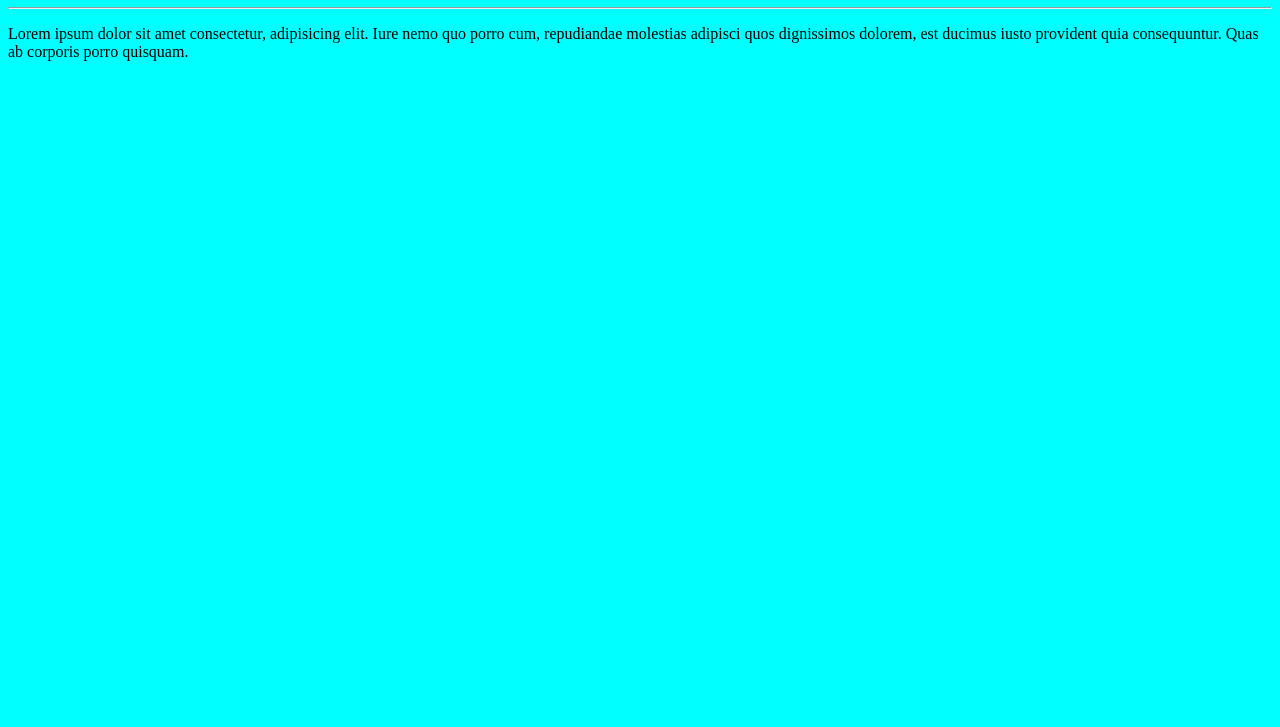
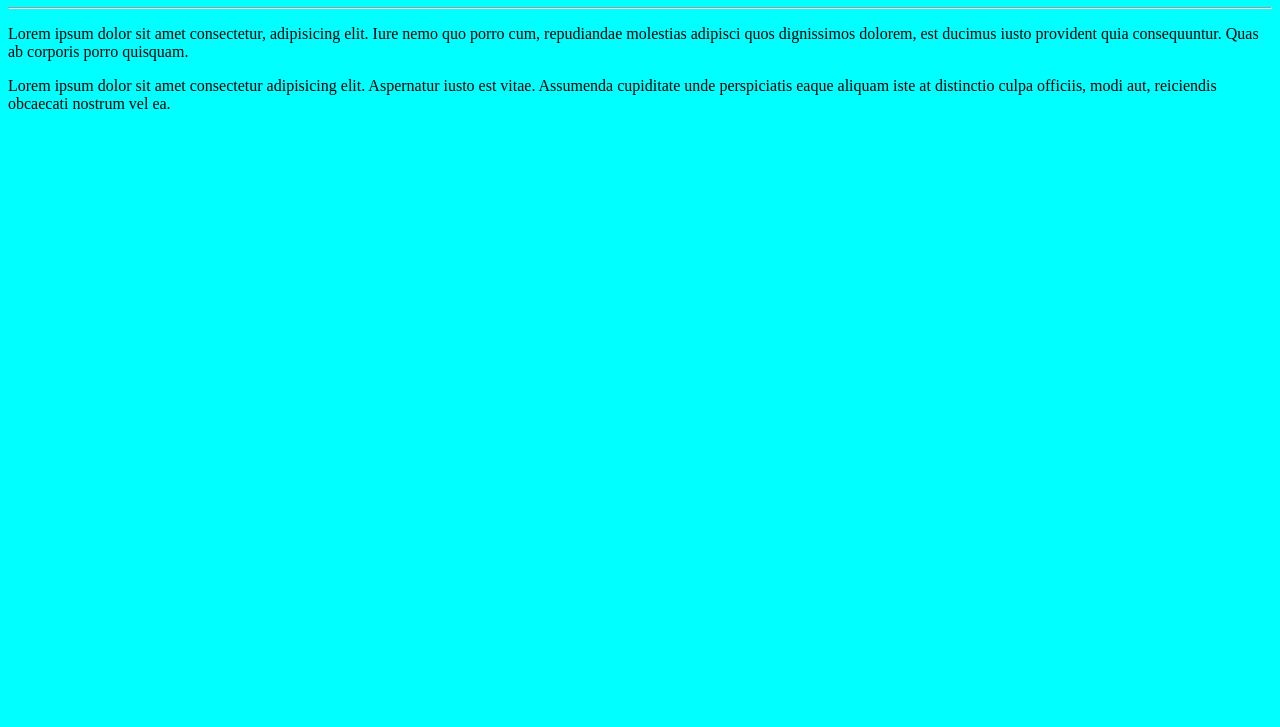
Before and after one commit to thiagorcon/olaMundo_curso_em_video, a plain HTML site: page site_exemplo/index.html in a window 1280 px wide. Shown: the part 73-800 px from the top of the page. Drawn offline with Linux system fonts and the light colour scheme.

Commit message:
adicionei paragrafo

```diff
--- a/site_exemplo/index.html
+++ b/site_exemplo/index.html
@@ -11,5 +11,6 @@
     <h1>Olá, mundo</h1>
     <hr>
     <p>Lorem ipsum dolor sit amet consectetur, adipisicing elit. Iure nemo quo porro cum, repudiandae molestias adipisci quos dignissimos dolorem, est ducimus iusto provident quia consequuntur. Quas ab corporis porro quisquam.</p>
+    <p>Lorem ipsum dolor sit amet consectetur adipisicing elit. Aspernatur iusto est vitae. Assumenda cupiditate unde perspiciatis eaque aliquam iste at distinctio culpa officiis, modi aut, reiciendis obcaecati nostrum vel ea.</p>
 </body>
 </html>
```
